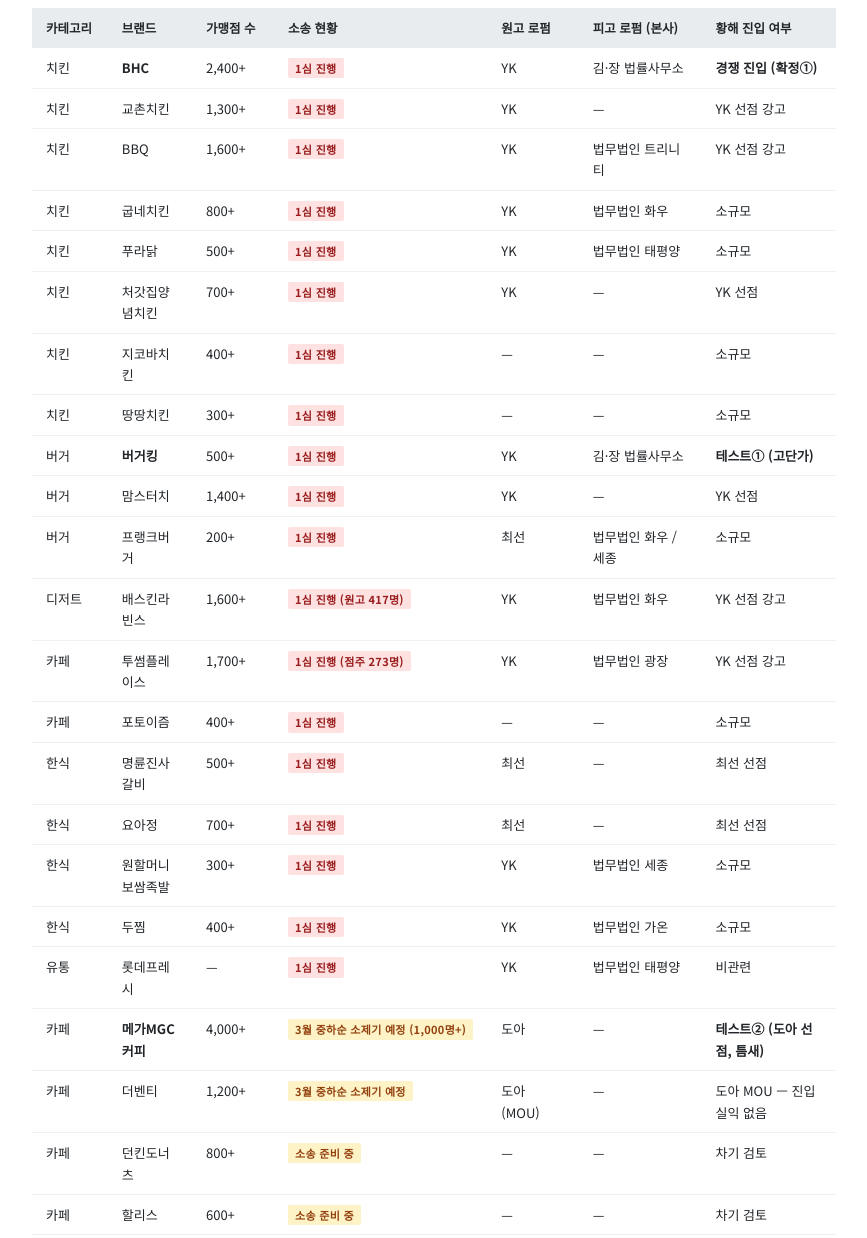
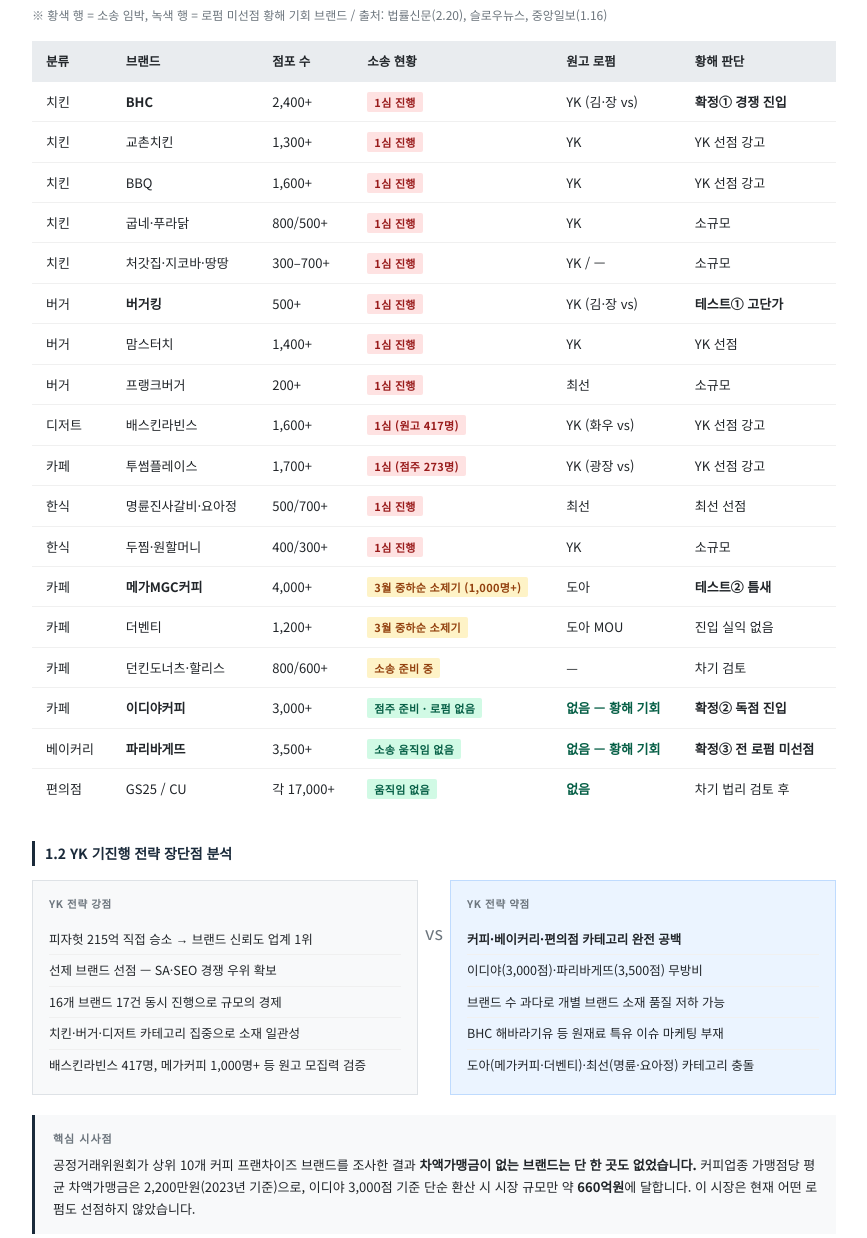
Before and after one commit to 2myeonghee/franchise-campaign-report, a plain HTML site: page index.html in a window 1280 px wide. Shown: the part 1757-2995 px from the top of the page, without its empty margins (206-1073 px from the left). Drawn offline with Linux system fonts and the light colour scheme.

Commit message:
fix: 표 글자잘림 해소 + print CSS 뱅크법률집사 기준 정렬 + 7컬럼→5컬럼 압축

```diff
--- a/index.html
+++ b/index.html
@@ -287,23 +287,34 @@
 @page { size: A4; margin: 18mm 17mm 18mm 17mm; }
 @media print {
   * { -webkit-print-color-adjust: exact !important; print-color-adjust: exact !important; }
-  body { font-size: 12.5px; }
+  body { font-size: 12px; }
   .body-wrap { padding: 0; max-width: 100%; }
-  .cover { page-break-after: always; }
-  .toc-page { page-break-before: always; page-break-after: always; }
-  section { page-break-before: always; }
-  .sec-head, h3, h4 { page-break-after: avoid; }
-  table { display: table !important; width: 100% !important; overflow: visible !important; font-size: 11.5px; }
+
+  /* 페이지 구분 */
+  .cover { page-break-after: always; break-after: page; }
+  .toc-page { page-break-before: always; page-break-after: always; break-before: page; break-after: page; }
+  section { page-break-before: always; break-before: page; }
+  .sec-head, h3, h4 { page-break-after: avoid; break-after: avoid; }
+
+  /* 요소 분리 방지 */
+  .note, .card, .rm-item, .stat-card, .hypo { page-break-inside: avoid; break-inside: avoid; }
+  tr { page-break-inside: avoid; break-inside: avoid; }
+
+  /* 표 설정 */
+  .table-wrap { overflow: visible !important; }
+  table { display: table !important; width: 100% !important; overflow: visible !important; font-size: 10.5px; min-width: 0 !important; }
   thead { display: table-header-group; }
-  tr { page-break-inside: avoid; }
-  td, th { white-space: normal !important; word-break: keep-all; }
-  th:first-child, td:first-child { white-space: nowrap !important; }
-  .table-wrap { overflow: visible !important; }
-  .card-grid2, .card-grid3 { grid-template-columns: 1fr 1fr !important; }
+  th { white-space: normal !important; word-break: keep-all; padding: 7px 8px; font-size: 10.5px; }
+  td { white-space: normal !important; word-break: keep-all; padding: 7px 8px; font-size: 10.5px; }
+  td:first-child { white-space: nowrap !important; }
+
+  /* 그리드 — 뱅크법률집사 기준 */
+  .card-grid2, .card-grid3 { grid-template-columns: 1fr !important; }
   .engine-grid { grid-template-columns: 1fr 32px 1fr !important; }
   .cover-sigline { grid-template-columns: repeat(4, 1fr) !important; }
   .hypo-kpi { grid-template-columns: 1fr 1fr !important; }
   .budget-banner { padding: 14px 20px; }
+  .roadmap { padding-left: 20px; }
 }
 </style>
 </head>
@@ -381,17 +392,18 @@
   <h3>1.1 전체 브랜드 소송 현황 (2026.03 기준)</h3>
   <p>법률신문(2026.2.20) 기준 소송이 제기됐거나 절차가 진행 중인 브랜드는 14곳 이상입니다. 슬로우뉴스(2026.2월) 집계 기준으로는 1심 진행 중 브랜드가 16곳, 소송 준비 중 브랜드가 3곳 이상입니다.</p>
 
+  <p style="font-size:12px;color:var(--muted);margin-bottom:8px">※ 황색 행 = 소송 임박, 녹색 행 = 로펌 미선점 황해 기회 브랜드 / 출처: 법률신문(2.20), 슬로우뉴스, 중앙일보(1.16)</p>
+
   <div class="table-wrap">
     <table>
       <thead>
         <tr>
-          <th>카테고리</th>
-          <th>브랜드</th>
-          <th>가맹점 수</th>
-          <th>소송 현황</th>
-          <th>원고 로펌</th>
-          <th>피고 로펌 (본사)</th>
-          <th>황해 진입 여부</th>
+          <th style="min-width:48px">분류</th>
+          <th style="min-width:90px">브랜드</th>
+          <th style="min-width:56px">점포 수</th>
+          <th style="min-width:80px">소송 현황</th>
+          <th style="min-width:64px">원고 로펌</th>
+          <th>황해 판단</th>
         </tr>
       </thead>
       <tbody>
@@ -400,9 +412,8 @@
           <td><strong>BHC</strong></td>
           <td>2,400+</td>
           <td><span class="tag tag-ongoing">1심 진행</span></td>
-          <td>YK</td>
-          <td>김·장 법률사무소</td>
-          <td><strong>경쟁 진입 (확정①)</strong></td>
+          <td>YK (김·장 vs)</td>
+          <td><strong>확정① 경쟁 진입</strong></td>
         </tr>
         <tr>
           <td>치킨</td>
@@ -410,7 +421,6 @@
           <td>1,300+</td>
           <td><span class="tag tag-ongoing">1심 진행</span></td>
           <td>YK</td>
-          <td>—</td>
           <td>YK 선점 강고</td>
         </tr>
         <tr>
@@ -419,52 +429,22 @@
           <td>1,600+</td>
           <td><span class="tag tag-ongoing">1심 진행</span></td>
           <td>YK</td>
-          <td>법무법인 트리니티</td>
           <td>YK 선점 강고</td>
         </tr>
         <tr>
           <td>치킨</td>
-          <td>굽네치킨</td>
-          <td>800+</td>
+          <td>굽네·푸라닭</td>
+          <td>800/500+</td>
           <td><span class="tag tag-ongoing">1심 진행</span></td>
           <td>YK</td>
-          <td>법무법인 화우</td>
           <td>소규모</td>
         </tr>
         <tr>
           <td>치킨</td>
-          <td>푸라닭</td>
-          <td>500+</td>
+          <td>처갓집·지코바·땅땅</td>
+          <td>300–700+</td>
           <td><span class="tag tag-ongoing">1심 진행</span></td>
-          <td>YK</td>
-          <td>법무법인 태평양</td>
-          <td>소규모</td>
-        </tr>
-        <tr>
-          <td>치킨</td>
-          <td>처갓집양념치킨</td>
-          <td>700+</td>
-          <td><span class="tag tag-ongoing">1심 진행</span></td>
-          <td>YK</td>
-          <td>—</td>
-          <td>YK 선점</td>
-        </tr>
-        <tr>
-          <td>치킨</td>
-          <td>지코바치킨</td>
-          <td>400+</td>
-          <td><span class="tag tag-ongoing">1심 진행</span></td>
-          <td>—</td>
-          <td>—</td>
-          <td>소규모</td>
-        </tr>
-        <tr>
-          <td>치킨</td>
-          <td>땅땅치킨</td>
-          <td>300+</td>
-          <td><span class="tag tag-ongoing">1심 진행</span></td>
-          <td>—</td>
-          <td>—</td>
+          <td>YK / —</td>
           <td>소규모</td>
         </tr>
         <tr>
@@ -472,9 +452,8 @@
           <td><strong>버거킹</strong></td>
           <td>500+</td>
           <td><span class="tag tag-ongoing">1심 진행</span></td>
-          <td>YK</td>
-          <td>김·장 법률사무소</td>
-          <td><strong>테스트① (고단가)</strong></td>
+          <td>YK (김·장 vs)</td>
+          <td><strong>테스트① 고단가</strong></td>
         </tr>
         <tr>
           <td>버거</td>
@@ -482,7 +461,6 @@
           <td>1,400+</td>
           <td><span class="tag tag-ongoing">1심 진행</span></td>
           <td>YK</td>
-          <td>—</td>
           <td>YK 선점</td>
         </tr>
         <tr>
@@ -491,148 +469,91 @@
           <td>200+</td>
           <td><span class="tag tag-ongoing">1심 진행</span></td>
           <td>최선</td>
-          <td>법무법인 화우 / 세종</td>
           <td>소규모</td>
         </tr>
         <tr>
           <td>디저트</td>
           <td>배스킨라빈스</td>
           <td>1,600+</td>
-          <td><span class="tag tag-ongoing">1심 진행 (원고 417명)</span></td>
-          <td>YK</td>
-          <td>법무법인 화우</td>
+          <td><span class="tag tag-ongoing">1심 (원고 417명)</span></td>
+          <td>YK (화우 vs)</td>
           <td>YK 선점 강고</td>
         </tr>
         <tr>
           <td>카페</td>
           <td>투썸플레이스</td>
           <td>1,700+</td>
-          <td><span class="tag tag-ongoing">1심 진행 (점주 273명)</span></td>
-          <td>YK</td>
-          <td>법무법인 광장</td>
+          <td><span class="tag tag-ongoing">1심 (점주 273명)</span></td>
+          <td>YK (광장 vs)</td>
           <td>YK 선점 강고</td>
         </tr>
         <tr>
-          <td>카페</td>
-          <td>포토이즘</td>
-          <td>400+</td>
-          <td><span class="tag tag-ongoing">1심 진행</span></td>
-          <td>—</td>
-          <td>—</td>
-          <td>소규모</td>
-        </tr>
-        <tr>
           <td>한식</td>
-          <td>명륜진사갈비</td>
-          <td>500+</td>
+          <td>명륜진사갈비·요아정</td>
+          <td>500/700+</td>
           <td><span class="tag tag-ongoing">1심 진행</span></td>
           <td>최선</td>
-          <td>—</td>
           <td>최선 선점</td>
         </tr>
         <tr>
           <td>한식</td>
-          <td>요아정</td>
-          <td>700+</td>
-          <td><span class="tag tag-ongoing">1심 진행</span></td>
-          <td>최선</td>
-          <td>—</td>
-          <td>최선 선점</td>
-        </tr>
-        <tr>
-          <td>한식</td>
-          <td>원할머니보쌈족발</td>
-          <td>300+</td>
+          <td>두찜·원할머니</td>
+          <td>400/300+</td>
           <td><span class="tag tag-ongoing">1심 진행</span></td>
           <td>YK</td>
-          <td>법무법인 세종</td>
           <td>소규모</td>
-        </tr>
-        <tr>
-          <td>한식</td>
-          <td>두찜</td>
-          <td>400+</td>
-          <td><span class="tag tag-ongoing">1심 진행</span></td>
-          <td>YK</td>
-          <td>법무법인 가온</td>
-          <td>소규모</td>
-        </tr>
-        <tr>
-          <td>유통</td>
-          <td>롯데프레시</td>
-          <td>—</td>
-          <td><span class="tag tag-ongoing">1심 진행</span></td>
-          <td>YK</td>
-          <td>법무법인 태평양</td>
-          <td>비관련</td>
         </tr>
         <tr style="background:#fffbf0">
           <td>카페</td>
           <td><strong>메가MGC커피</strong></td>
           <td>4,000+</td>
-          <td><span class="tag tag-ready">3월 중하순 소제기 예정 (1,000명+)</span></td>
+          <td><span class="tag tag-ready">3월 중하순 소제기 (1,000명+)</span></td>
           <td>도아</td>
-          <td>—</td>
-          <td><strong>테스트② (도아 선점, 틈새)</strong></td>
+          <td><strong>테스트② 틈새</strong></td>
         </tr>
         <tr style="background:#fffbf0">
           <td>카페</td>
           <td>더벤티</td>
           <td>1,200+</td>
-          <td><span class="tag tag-ready">3월 중하순 소제기 예정</span></td>
-          <td>도아 (MOU)</td>
-          <td>—</td>
-          <td>도아 MOU — 진입 실익 없음</td>
+          <td><span class="tag tag-ready">3월 중하순 소제기</span></td>
+          <td>도아 MOU</td>
+          <td>진입 실익 없음</td>
         </tr>
         <tr style="background:#fffbf0">
           <td>카페</td>
-          <td>던킨도너츠</td>
-          <td>800+</td>
+          <td>던킨도너츠·할리스</td>
+          <td>800/600+</td>
           <td><span class="tag tag-ready">소송 준비 중</span></td>
-          <td>—</td>
-          <td>—</td>
-          <td>차기 검토</td>
-        </tr>
-        <tr style="background:#fffbf0">
-          <td>카페</td>
-          <td>할리스</td>
-          <td>600+</td>
-          <td><span class="tag tag-ready">소송 준비 중</span></td>
-          <td>—</td>
           <td>—</td>
           <td>차기 검토</td>
         </tr>
         <tr style="background:#f0fff4">
           <td>카페</td>
-          <td><strong style="color:#065f46">이디야커피</strong></td>
+          <td><strong>이디야커피</strong></td>
           <td>3,000+</td>
-          <td><span class="tag tag-open">점주 준비 중 — 대리 로펌 없음</span></td>
-          <td style="color:#065f46"><strong>없음 (황해 기회)</strong></td>
-          <td>—</td>
-          <td><strong>확정② — 황해 독점 선제 진입</strong></td>
+          <td><span class="tag tag-open">점주 준비 · 로펌 없음</span></td>
+          <td style="color:#065f46;font-weight:700">없음 — 황해 기회</td>
+          <td><strong>확정② 독점 진입</strong></td>
         </tr>
         <tr style="background:#f0fff4">
           <td>베이커리</td>
-          <td><strong style="color:#065f46">파리바게뜨</strong></td>
+          <td><strong>파리바게뜨</strong></td>
           <td>3,500+</td>
           <td><span class="tag tag-open">소송 움직임 없음</span></td>
-          <td style="color:#065f46"><strong>없음 (황해 기회)</strong></td>
-          <td>—</td>
-          <td><strong>확정③ — 전체 로펌 미선점</strong></td>
+          <td style="color:#065f46;font-weight:700">없음 — 황해 기회</td>
+          <td><strong>확정③ 전 로펌 미선점</strong></td>
         </tr>
         <tr style="background:#f0fff4">
           <td>편의점</td>
           <td>GS25 / CU</td>
           <td>각 17,000+</td>
-          <td><span class="tag tag-open">소송 움직임 없음</span></td>
-          <td style="color:#065f46"><strong>없음</strong></td>
-          <td>—</td>
-          <td>차기 검토 (법리 확인 후)</td>
+          <td><span class="tag tag-open">움직임 없음</span></td>
+          <td style="color:#065f46;font-weight:700">없음</td>
+          <td>차기 법리 검토 후</td>
         </tr>
       </tbody>
     </table>
   </div>
-  <p class="footnote">출처: 법률신문(2026.2.20), 슬로우뉴스(2026.2월), 헤럴드경제(2026.1.17), 중앙일보(2026.1.16). 황색 = 소송 준비/임박, 녹색 = 로펌 미선점 황해 기회 브랜드.</p>
 
   <h3>1.2 YK 기진행 전략 장단점 분석</h3>
 
```
